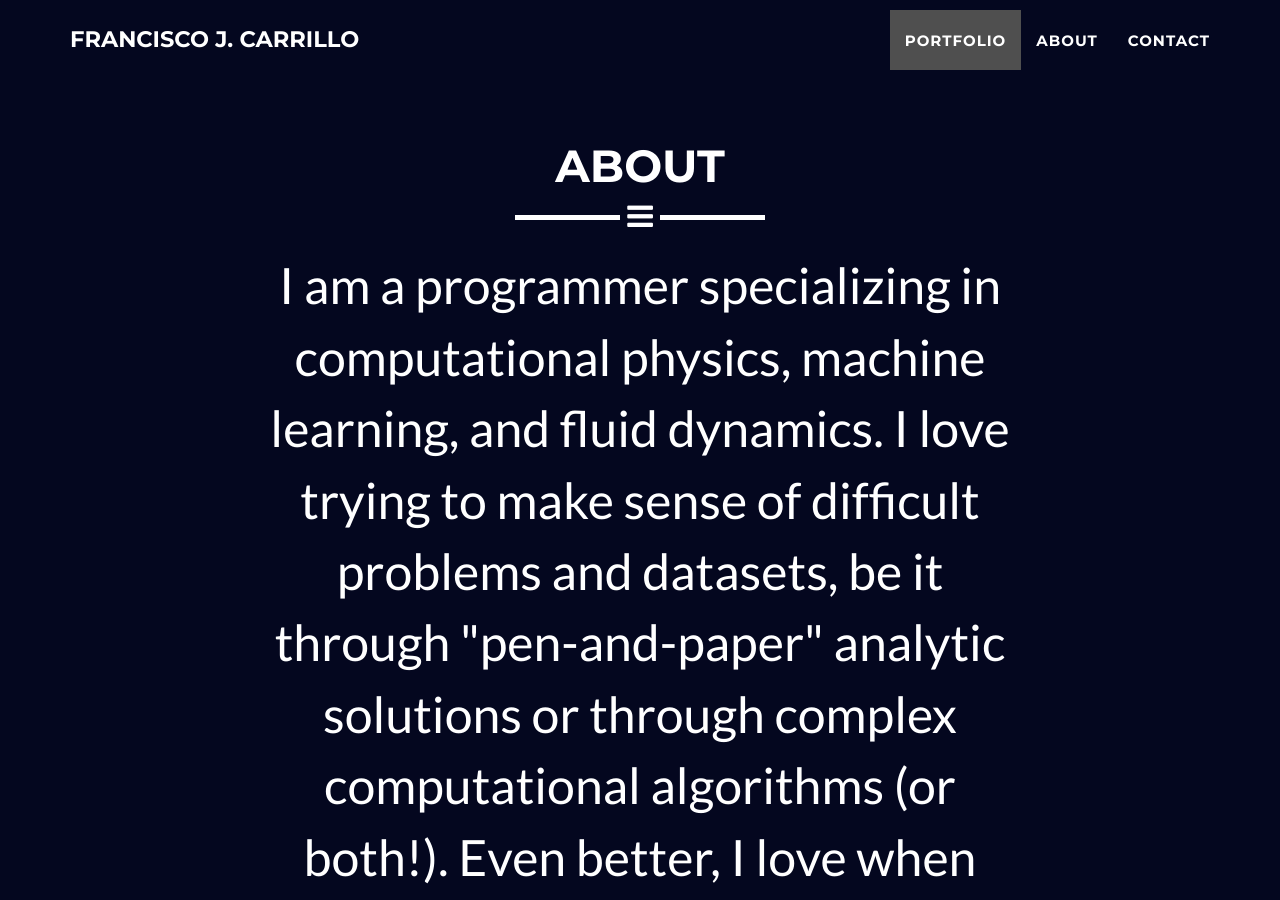
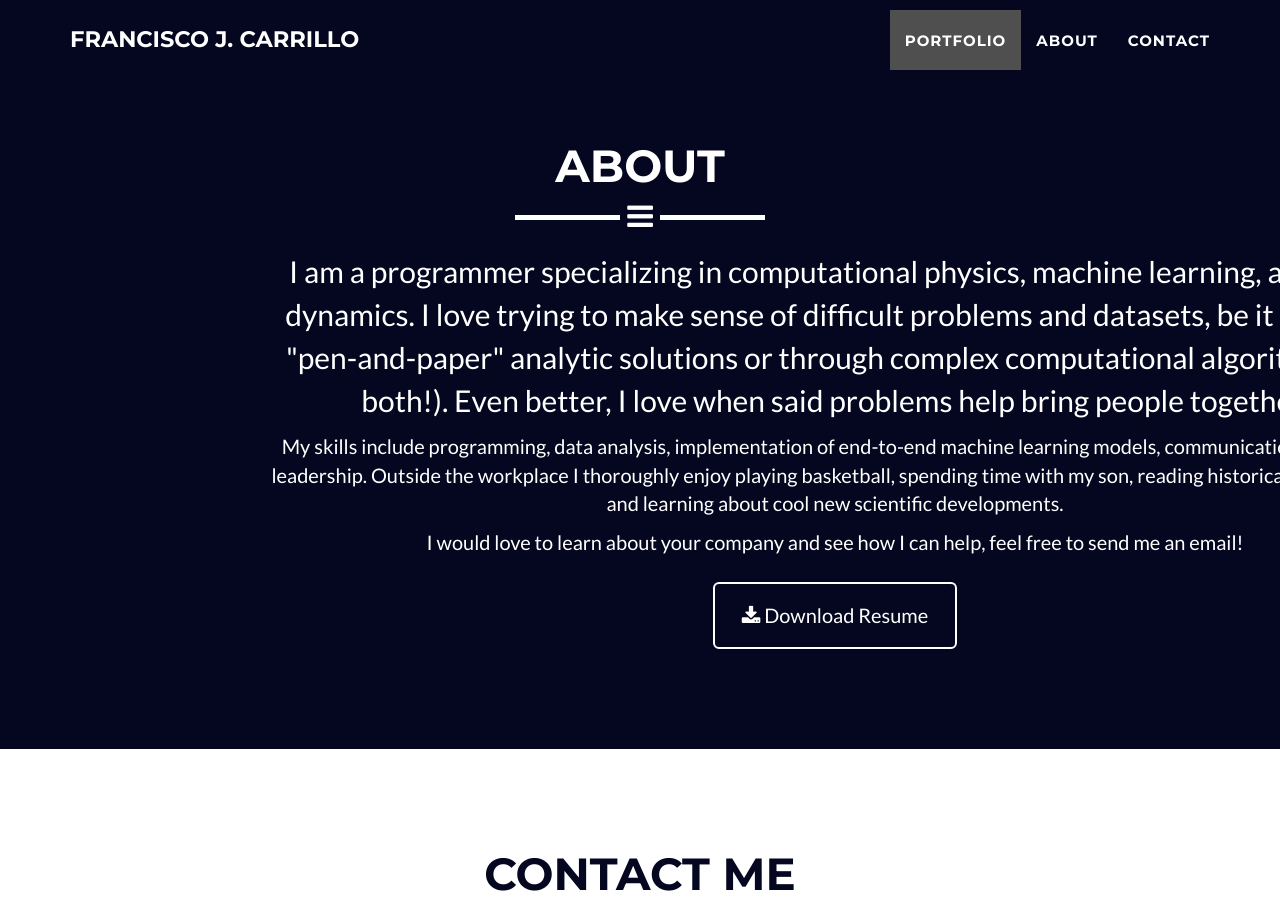
Before and after one commit to Franjcf/Franjcf.github.io, a Jekyll site: the page built from _posts/2020-13-30-Simulation of Multiphase Flow in Deformable Media.markdown, in a window 1280 px wide and 900 px high, scrolled down 2296 px. Built offline with Jekyll 4.4.1, drawn with Linux system fonts in a browser that asks for light colours.

Commit message:
new commit

```diff
--- a/_includes/about.html
+++ b/_includes/about.html
@@ -8,8 +8,8 @@
                 </div>
             </div>
             <div class="row">
-                <div class="col-lg-8 col-lg-offset-2 text-center">
-		    <p style="font-size:50px;">I am a programmer specializing in computational physics, machine learning, and fluid dynamics. I love trying to make sense of difficult problems and datasets, be it through "pen-and-paper" analytic solutions or through complex computational algorithms (or both!). Even better, I love when said problems help bring people together.
+                <div class="col-lg-12 col-lg-offset-2 text-center">
+		    <p style="font-size:30px;">I am a programmer specializing in computational physics, machine learning, and fluid dynamics. I love trying to make sense of difficult problems and datasets, be it through "pen-and-paper" analytic solutions or through complex computational algorithms (or both!). Even better, I love when said problems help bring people together.
 		    </p>
 
 		    <p>My skills include programming, data analysis, implementation of end-to-end machine learning models, communication, and team leadership. Outside the workplace I thoroughly enjoy playing basketball, spending time with my son, reading historical biographies, and learning about cool new scientific developments.
```
